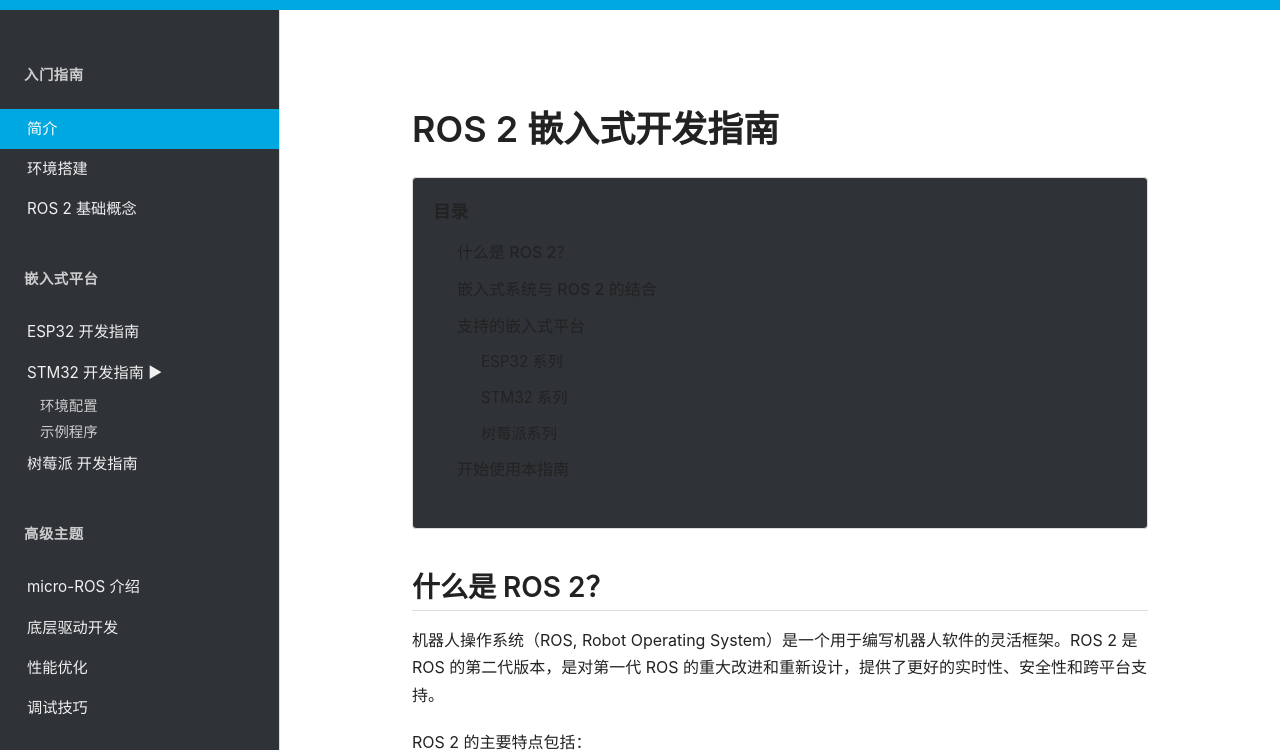
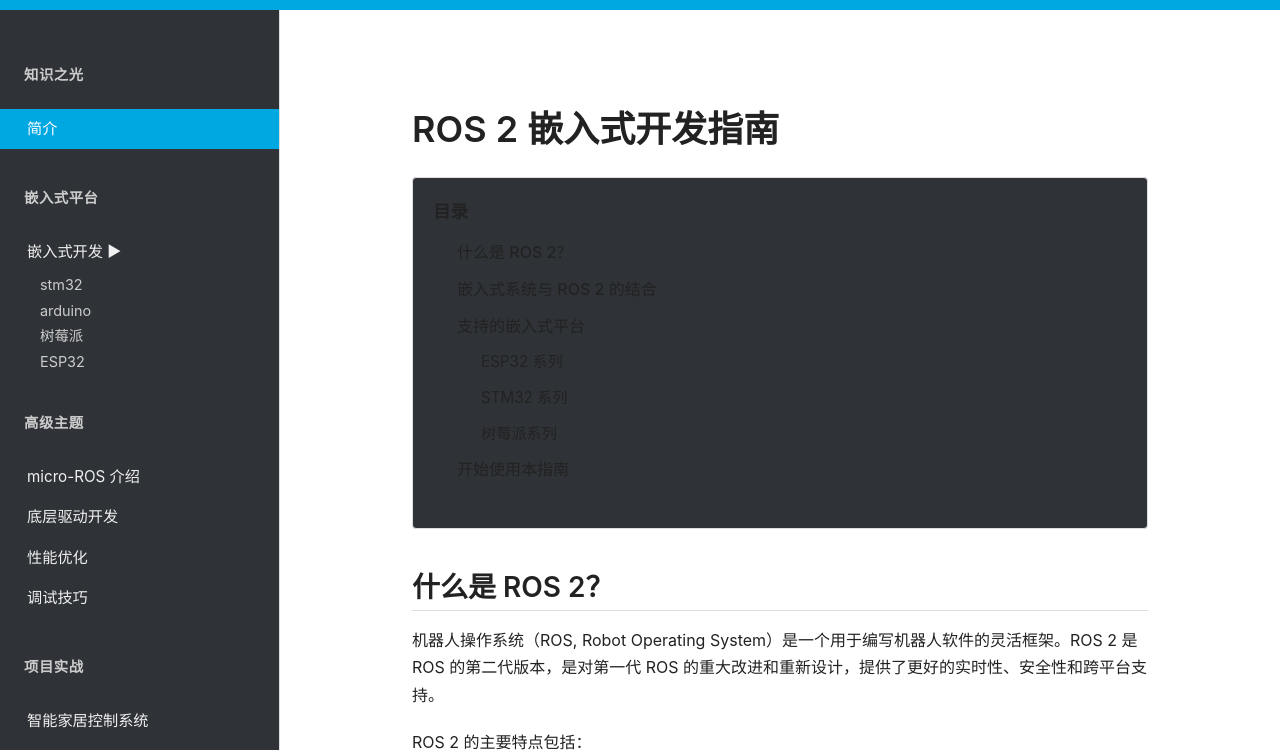
Before and after one commit to Mitapopo/Mitapopo.github.io, a plain HTML site: page index.html in a window 1280 px wide. Shown: the part 50-802 px from the top of the page. Drawn offline with Linux system fonts and the light colour scheme.

Commit message:
Update index.html

```diff
--- a/index.html
+++ b/index.html
@@ -1011,24 +1011,23 @@
         <div class="main-wrapper">
             <!-- 左侧导航栏 -->
             <nav class="sidebar">
-                <h3 class="nav-section-title">入门指南</h3>
+                <h3 class="nav-section-title">知识之光</h3>
                 <ul class="nav-list">
                     <li class="nav-item"><a href="#introduction" class="nav-link active">简介</a></li>
-                    <li class="nav-item"><a href="#installation" class="nav-link">环境搭建</a></li>
-                    <li class="nav-item"><a href="#basic-concepts" class="nav-link">ROS 2 基础概念</a></li>
                 </ul>
 
                 <h3 class="nav-section-title">嵌入式平台</h3>
                 <ul class="nav-list">
-                    <li class="nav-item"><a href="#esp32" class="nav-link">ESP32 开发指南</a></li>
                     <li class="nav-item">
-                        <a href="#stm32" class="nav-link">STM32 开发指南</a>
+                        <a href="#stm32" class="nav-link">嵌入式开发</a>
                         <ul class="sub-nav-list">
-                            <li class="nav-item"><a href="#stm32-setup" class="sub-nav-link">环境配置</a></li>
-                            <li class="nav-item"><a href="#stm32-examples" class="sub-nav-link">示例程序</a></li>
+                            <li class="nav-item"><a href="#stm32-setup" class="sub-nav-link">stm32</a></li>
+                            <li class="nav-item"><a href="#stm32-examples" class="sub-nav-link">arduino</a></li>
+                            <li class="nav-item"><a href="#raspberry-pi" class="sub-nav-link">树莓派</a></li>
+                            <li class="nav-item"><a href="#esp32" class="sub-nav-link">ESP32</a></li>
                         </ul>
                     </li>
-                    <li class="nav-item"><a href="#raspberry-pi" class="nav-link">树莓派 开发指南</a></li>
+
                 </ul>
 
                 <h3 class="nav-section-title">高级主题</h3>
```
